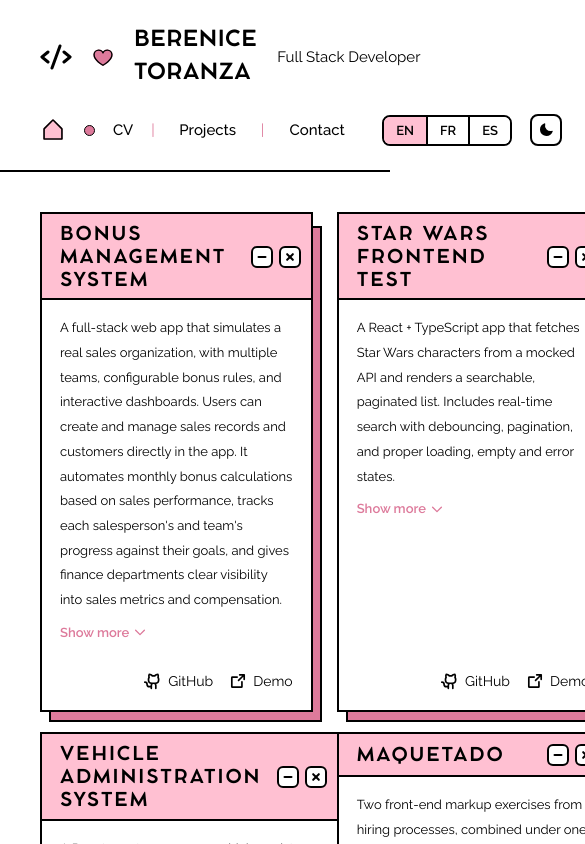
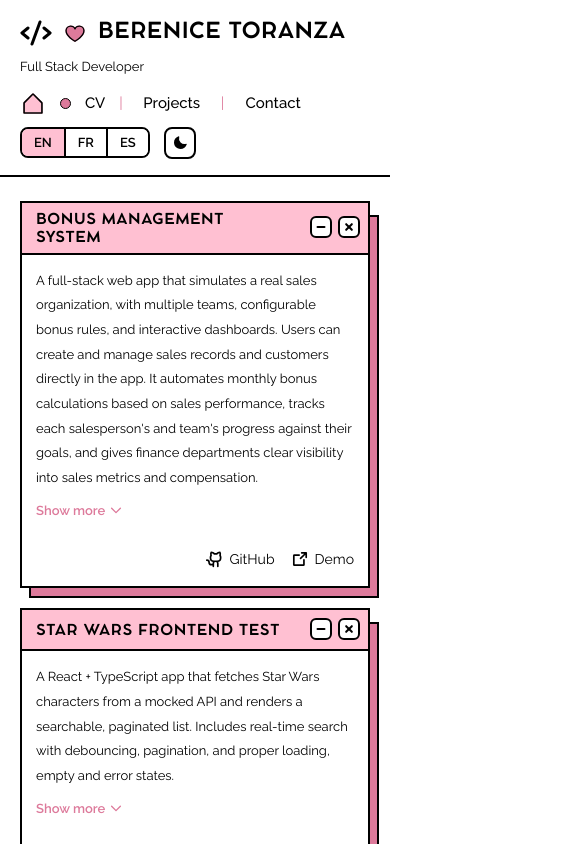
Before and after one commit to btoranza/cv_virtual, a React (Vite) app in the folder client/: page /projects in a window 390 px wide. Shown: the top 844 px of the page, 585 px wide, since content can reach past the window. Built offline with nearby package versions, Linux system fonts and the light colour scheme.

Commit message:
Make the whole site responsive for mobile
Header, footer, Home, Resume, Projects and Contact all used fixed
side-by-side layouts that broke on narrow screens. Projects also
needed a JS change (dynamic column count) so cards read in the
right order when collapsed to a single column on mobile.

```diff
--- a/client/src/components/ProjectCard.module.scss
+++ b/client/src/components/ProjectCard.module.scss
@@ -116,3 +116,13 @@
     opacity: 0.6;
   }
 }
+
+@media (max-width: 480px) {
+  .images {
+    flex-direction: column;
+  }
+
+  .imageSlot {
+    height: clamp(170px, 45vh, 260px);
+  }
+}
--- a/client/src/components/WindowCard.module.scss
+++ b/client/src/components/WindowCard.module.scss
@@ -74,3 +74,18 @@ ul {
     color: var(--color-accent);
   }
 }
+
+@media (max-width: 640px) {
+  .header {
+    padding: 8px 8px 6px 14px;
+  }
+
+  .title {
+    font-size: 15px;
+    letter-spacing: 0.04em;
+  }
+
+  .body {
+    padding: 14px;
+  }
+}
--- a/client/src/layout/SiteLayout.module.scss
+++ b/client/src/layout/SiteLayout.module.scss
@@ -110,7 +110,8 @@
 .nav {
   display: flex;
   align-items: center;
-  gap: 18px;
+  flex-wrap: wrap;
+  gap: 12px 18px;
   font-family: var(--font-body);
   font-size: 15px;
 }
@@ -205,3 +206,35 @@
     opacity: 0.6;
   }
 }
+
+@media (max-width: 640px) {
+  .header {
+    padding: 16px 20px;
+    gap: 14px;
+  }
+
+  .identity {
+    flex-wrap: wrap;
+    gap: 8px 12px;
+  }
+
+  .role {
+    min-width: 0;
+    width: 100%;
+    font-size: 13px;
+  }
+
+  .nav {
+    width: 100%;
+    gap: 10px 14px;
+  }
+
+  .languageSwitcher {
+    margin-left: 0;
+  }
+
+  .footer {
+    padding: 16px 20px;
+    gap: 20px;
+  }
+}
--- a/client/src/pages/Contact.module.scss
+++ b/client/src/pages/Contact.module.scss
@@ -101,3 +101,14 @@
   color: var(--color-accent);
   font-weight: 600;
 }
+
+@media (max-width: 640px) {
+  .grid {
+    padding: 24px 20px;
+  }
+
+  .row {
+    flex-direction: column;
+    gap: 0;
+  }
+}
--- a/client/src/pages/Home.module.scss
+++ b/client/src/pages/Home.module.scss
@@ -3,7 +3,7 @@
   display: flex;
   align-items: center;
   justify-content: center;
-  padding: 40px 0;
+  padding: 40px 24px;
 }
 
 .copy {
@@ -55,3 +55,31 @@
     background: var(--color-accent);
   }
 }
+
+@media (max-width: 640px) {
+  .hero {
+    padding: 32px 20px;
+  }
+
+  .hello {
+    font-size: 44px;
+    margin-bottom: 16px;
+  }
+
+  .aboutText {
+    height: auto;
+    margin-bottom: 24px;
+  }
+
+  .actions {
+    flex-wrap: wrap;
+    justify-content: center;
+    gap: 16px;
+  }
+
+  .button {
+    width: 96px;
+    height: 96px;
+    font-size: 14px;
+  }
+}
--- a/client/src/pages/Projects.module.scss
+++ b/client/src/pages/Projects.module.scss
@@ -17,3 +17,9 @@
 .card {
   display: flex;
 }
+
+@media (max-width: 720px) {
+  .grid {
+    padding: 24px 20px;
+  }
+}
--- a/client/src/pages/Projects.tsx
+++ b/client/src/pages/Projects.tsx
@@ -1,12 +1,28 @@
-import { useLayoutEffect, useRef, useState } from 'react'
+import { useEffect, useLayoutEffect, useRef, useState } from 'react'
 import ProjectCard from '../components/ProjectCard'
 import { useLanguage } from '../context/LanguageContext'
 import type { CvContent } from '../content/types'
 import styles from './Projects.module.scss'
 
-const COLUMN_COUNT = 2
+const MOBILE_QUERY = '(max-width: 720px)'
+
+function useColumnCount() {
+  const [columnCount, setColumnCount] = useState(() =>
+    window.matchMedia(MOBILE_QUERY).matches ? 1 : 2,
+  )
+
+  useEffect(() => {
+    const query = window.matchMedia(MOBILE_QUERY)
+    const onChange = () => setColumnCount(query.matches ? 1 : 2)
+    query.addEventListener('change', onChange)
+    return () => query.removeEventListener('change', onChange)
+  }, [])
+
+  return columnCount
+}
 
 function ProjectGrid({ content }: { content: CvContent }) {
+  const columnCount = useColumnCount()
   const cardRefs = useRef<(HTMLDivElement | null)[]>([])
   const [rowHeights, setRowHeights] = useState<number[]>([])
 
@@ -14,8 +30,8 @@ function ProjectGrid({ content }: { content: CvContent }) {
     const measure = () => {
       const heights = cardRefs.current.map((el) => el?.getBoundingClientRect().height ?? 0)
       const rows: number[] = []
-      for (let i = 0; i < heights.length; i += COLUMN_COUNT) {
-        rows.push(Math.max(...heights.slice(i, i + COLUMN_COUNT)))
+      for (let i = 0; i < heights.length; i += columnCount) {
+        rows.push(Math.max(...heights.slice(i, i + columnCount)))
       }
       setRowHeights(rows)
     }
@@ -23,12 +39,12 @@ function ProjectGrid({ content }: { content: CvContent }) {
     measure()
     window.addEventListener('resize', measure)
     return () => window.removeEventListener('resize', measure)
-  }, [])
+  }, [columnCount])
 
-  const columns = Array.from({ length: COLUMN_COUNT }, (_, col) =>
+  const columns = Array.from({ length: columnCount }, (_, col) =>
     content.projects
       .map((project, index) => ({ project, index }))
-      .filter(({ index }) => index % COLUMN_COUNT === col),
+      .filter(({ index }) => index % columnCount === col),
   )
 
   return (
@@ -36,7 +52,7 @@ function ProjectGrid({ content }: { content: CvContent }) {
       {columns.map((column, col) => (
         <div key={col} className={styles.column}>
           {column.map(({ project, index }) => {
-            const rowHeight = rowHeights[Math.floor(index / COLUMN_COUNT)]
+            const rowHeight = rowHeights[Math.floor(index / columnCount)]
             return (
               <div
                 key={project.id}
--- a/client/src/pages/Resume.module.scss
+++ b/client/src/pages/Resume.module.scss
@@ -135,3 +135,17 @@
   font-size: 14px;
   color: var(--color-ink);
 }
+
+@media (max-width: 720px) {
+  .grid {
+    padding: 24px 20px;
+  }
+
+  .row {
+    flex-direction: column;
+  }
+
+  .row > * {
+    flex: none;
+  }
+}
```
